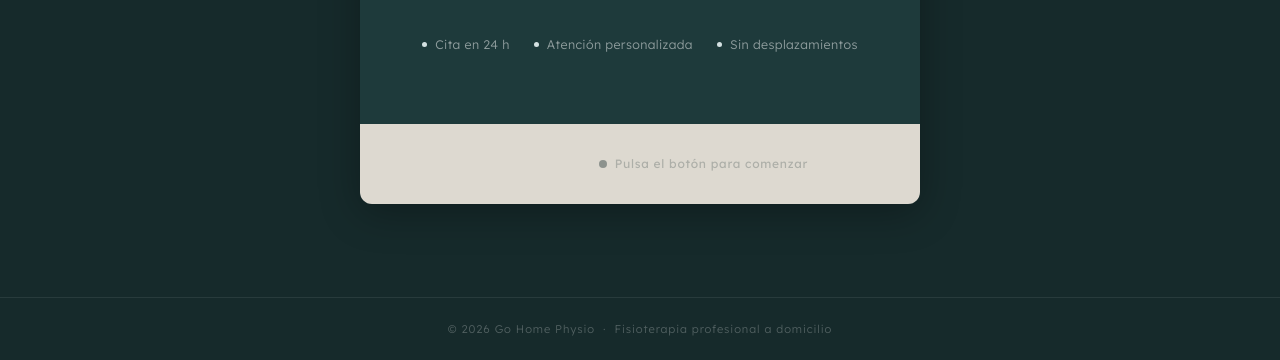
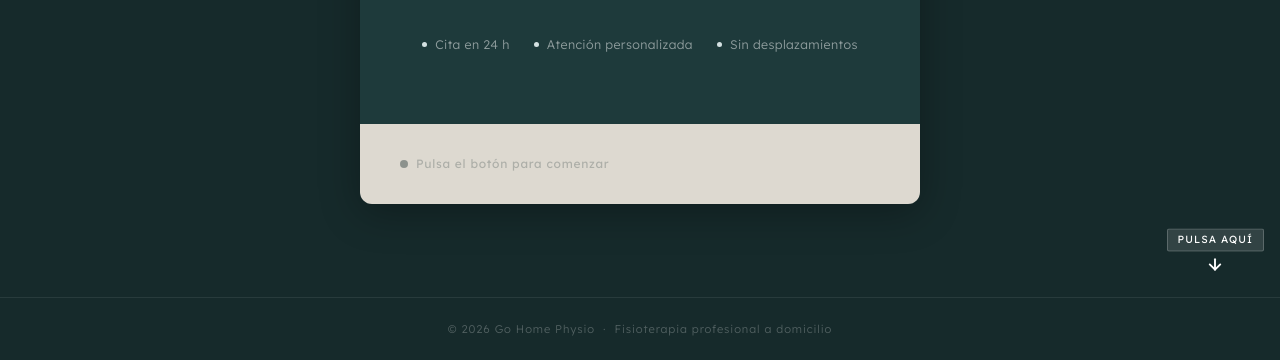
Before and after one commit to ismaelcebrianm/retell-widget-fisio, a plain HTML site: page index.html in a window 1280 px wide. Shown: the part 440-800 px from the top of the page. Drawn offline with Linux system fonts and the light colour scheme; a script that the page names is missing.

Commit message:
Update index.html

```diff
--- a/index.html
+++ b/index.html
@@ -30,7 +30,6 @@
       flex-direction: column;
     }
 
-    /* ===== HEADER ===== */
     .header {
       background-color: var(--verde-oscuro);
       border-bottom: 1px solid rgba(255, 255, 255, 0.1);
@@ -62,7 +61,6 @@
       border-radius: 2px;
     }
 
-    /* ===== MAIN ===== */
     .main {
       flex: 1;
       display: flex;
@@ -72,7 +70,6 @@
       padding: 3rem 2rem;
     }
 
-    /* ===== TARJETA ===== */
     .widget-card {
       max-width: 560px;
       width: 100%;
@@ -81,22 +78,18 @@
       box-shadow: 0 8px 40px rgba(0, 0, 0, 0.3);
     }
 
-    /* Parte superior verde con el contenido */
     .widget-card__top {
       background-color: #1e3a3b;
       padding: 3rem 2.5rem 2.5rem;
       text-align: center;
     }
 
-    /* Parte inferior crema donde flota el botón */
     .widget-card__bottom {
       background-color: var(--crema);
       padding: 1.5rem 2.5rem;
       display: flex;
-      flex-direction: row;
       align-items: center;
-      justify-content: flex-end;
-      gap: 0.75rem;
+      justify-content: flex-start;
       min-height: 80px;
     }
 
@@ -132,7 +125,6 @@
       margin: 0 auto 2.5rem;
     }
 
-    /* ===== FEATURES ===== */
     .features {
       display: flex;
       gap: 1.5rem;
@@ -159,7 +151,7 @@
       flex-shrink: 0;
     }
 
-    /* ===== HINT ===== */
+    /* Hint dentro de la franja crema */
     .main__hint {
       display: flex;
       align-items: center;
@@ -169,7 +161,6 @@
       color: rgba(22, 42, 43, 0.6);
       letter-spacing: 0.06em;
       animation: breathe 2.5s ease-in-out infinite;
-      margin-right: 4.5rem;
     }
 
     .main__hint-dot {
@@ -177,14 +168,51 @@
       height: 8px;
       border-radius: 50%;
       background-color: var(--verde-oscuro);
+      flex-shrink: 0;
     }
 
     @keyframes breathe {
       0%, 100% { opacity: 0.4; }
-      50%       { opacity: 1;   }
+      50%       { opacity: 1; }
     }
 
-    /* ===== FOOTER ===== */
+    /* Flecha para el standalone */
+    .arrow-hint {
+      position: fixed;
+      bottom: 88px;
+      right: 16px;
+      display: flex;
+      flex-direction: column;
+      align-items: center;
+      gap: 4px;
+      animation: arrowBounce 1.2s ease-in-out infinite;
+      pointer-events: none;
+      z-index: 9999;
+    }
+
+    .arrow-hint__text {
+      font-family: "Lexend Deca", sans-serif;
+      font-size: 0.65rem;
+      font-weight: 400;
+      color: var(--blanco);
+      letter-spacing: 0.1em;
+      text-transform: uppercase;
+      background: rgba(255, 255, 255, 0.12);
+      padding: 4px 10px;
+      border-radius: 2px;
+      border: 1px solid rgba(255, 255, 255, 0.2);
+      white-space: nowrap;
+    }
+
+    .arrow-hint__svg {
+      color: var(--blanco);
+    }
+
+    @keyframes arrowBounce {
+      0%, 100% { transform: translateY(0); }
+      50%       { transform: translateY(6px); }
+    }
+
     .footer {
       border-top: 1px solid rgba(255, 255, 255, 0.08);
       padding: 1.5rem 2rem;
@@ -217,20 +245,16 @@
   <main class="main">
     <div class="widget-card">
 
-      <!-- Parte verde: texto -->
       <div class="widget-card__top">
         <p class="main__label">Fisioterapia a domicilio · Gran Canaria</p>
-
         <h1 class="main__title">
           Habla con nuestro<br>
           <em>asistente</em>
         </h1>
-
         <p class="main__subtitle">
           Reserva tu sesión, resuelve tus dudas o descubre nuestros
           tratamientos. Disponible cuando lo necesites.
         </p>
-
         <div class="features">
           <span class="feature"><span class="feature__dot"></span>Cita en 24 h</span>
           <span class="feature"><span class="feature__dot"></span>Atención personalizada</span>
@@ -238,7 +262,6 @@
         </div>
       </div>
 
-      <!-- Parte crema: hint + botón de Retell flotando encima -->
       <div class="widget-card__bottom">
         <div class="main__hint">
           <span class="main__hint-dot"></span>
@@ -248,6 +271,15 @@
 
     </div>
   </main>
+
+  <!-- Flecha para el standalone -->
+  <div class="arrow-hint">
+    <span class="arrow-hint__text">Pulsa aquí</span>
+    <svg class="arrow-hint__svg" width="18" height="18" viewBox="0 0 24 24" fill="none" stroke="currentColor" stroke-width="2.5" stroke-linecap="round" stroke-linejoin="round">
+      <line x1="12" y1="5" x2="12" y2="19"></line>
+      <polyline points="19 12 12 19 5 12"></polyline>
+    </svg>
+  </div>
 
   <footer class="footer">
     © 2026 Go Home Physio &nbsp;·&nbsp; Fisioterapia profesional a domicilio
```
